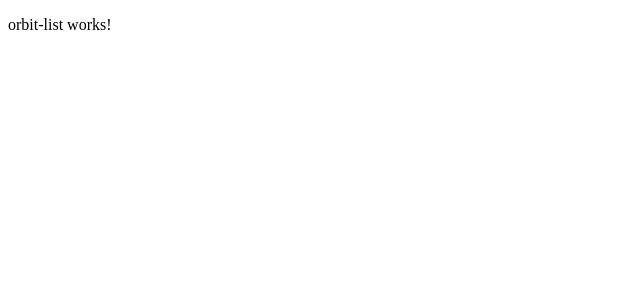
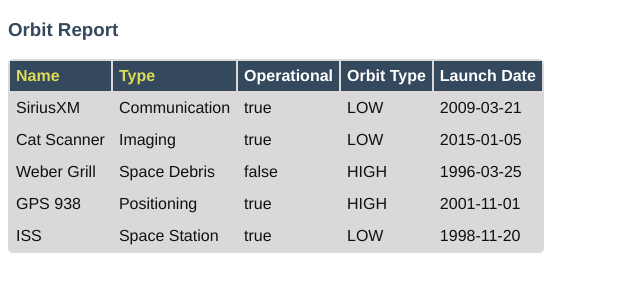
Before and after one commit to Ekirkman/orbit-report, an Angular app: page / in a window 1280 px wide. Shown: the top 300 px of the page, without its empty margins (0-640 px from the left). Built offline with nearby package versions, Linux system fonts and the light colour scheme.

Commit message:
Step 4 Complete

```diff
--- a/src/app/app.component.css
+++ b/src/app/app.component.css
@@ -0,0 +1,13 @@
+.search-form {
+    margin-bottom: 40px;
+}
+
+button {
+    margin-left: 10px;
+    color: #fff;
+    background-color: #009b25;
+    border-radius: 4px;
+    padding: 2px 5px;
+    font-size: 18px;
+    cursor: pointer;
+}
--- a/src/app/app.component.html
+++ b/src/app/app.component.html
@@ -1 +1 @@
-<app-orbit-list [satellites]="sourcelist"></app-orbit-list>
+<app-orbit-list [satellites]="sourceList"></app-orbit-list>
--- a/src/app/orbit-list/orbit-list.component.css
+++ b/src/app/orbit-list/orbit-list.component.css
@@ -0,0 +1,28 @@
+.sortable {
+    cursor: pointer;
+    color: #dd5;
+}
+
+.warning {
+    background-color: #da8a8a;
+}
+
+table {
+  color: #111;
+  border-radius: 5px;
+  overflow: hidden;
+  margin: 12px 0;
+  min-width: 300px;
+  background: #dad8d8;
+}
+
+.header-row {
+    background: #34495E;
+    color: #fff
+}
+
+th, td {
+    text-align: left;
+    margin: 5px 10px;
+    padding: 6px;
+}
--- a/src/app/orbit-list/orbit-list.component.html
+++ b/src/app/orbit-list/orbit-list.component.html
@@ -1 +1,17 @@
-<p>orbit-list works!</p>
+<h3>Orbit Report</h3>
+<table>
+    <tr class="header-row">
+        <th class="sortable">Name</th>
+        <th class="sortable">Type</th>
+        <th>Operational</th>
+        <th>Orbit Type</th>
+        <th>Launch Date</th>
+    </tr>
+    <tr *ngFor="let satellite of satellites">
+        <td>{{satellite.name}}</td>
+        <td>{{satellite.type}}</td>
+        <td>{{satellite.operational}}</td>
+        <td>{{satellite.orbitType}}</td>
+        <td>{{satellite.launchDate}}</td>
+    </tr>
+</table>
--- a/src/index.html
+++ b/src/index.html
@@ -7,6 +7,15 @@
 
   <meta name="viewport" content="width=device-width, initial-scale=1">
   <link rel="icon" type="image/x-icon" href="favicon.ico">
+  <style>
+    body {
+      font-family: 'Helvetica', 'Courier';
+    }
+
+    h3 {
+        color: #34495E;
+    }
+  </style>
 </head>
 <body>
   <app-root></app-root>
```
Also changed, not shown: src/app/orbit-list/orbit-list.component.ts (line endings or trailing spaces).
